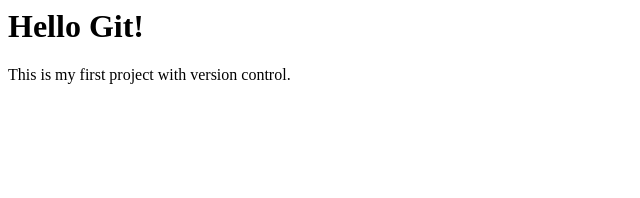
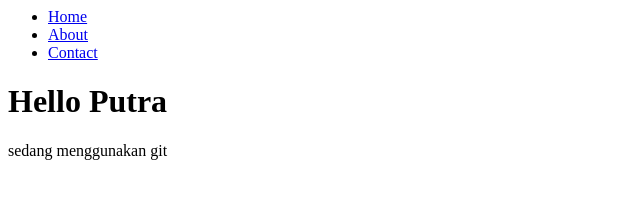
Before and after one commit to Pangihutan23/my-web-project, a plain HTML site: page index.html in a window 1280 px wide. Shown: the whole page, without its empty margins (0-640 px from the left). Drawn offline with Linux system fonts and the light colour scheme.

Commit message:
edit html

```diff
--- a/index.html
+++ b/index.html
@@ -4,10 +4,17 @@
 <!DOCTYPE html>
 <html>
 <head>
-    <title>My First Git Project</title>
+    <title>My First Git Projec</title>
 </head>
 <body>
-    <h1>Hello Git!</h1>
-    <p>This is my first project with version control.</p>
+    <nav>
+        <ul>
+            <li><a href="#home">Home</a></li>
+            <li><a href="#about">About</a></li>
+            <li><a href="#contact">Contact</a></li>
+        </ul>
+    </nav>
+    <h1>Hello Putra</h1>
+    <p>sedang menggunakan git</p>
 </body>
 </html>
```
